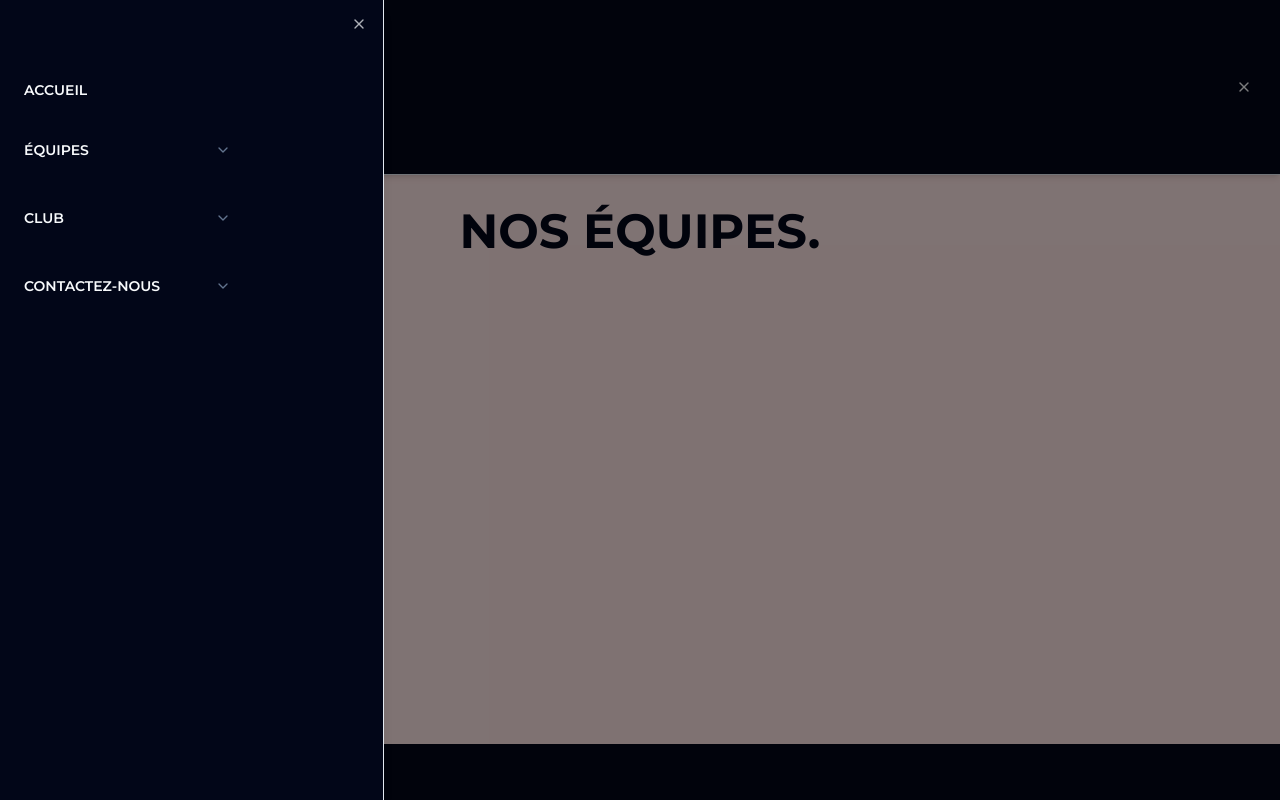
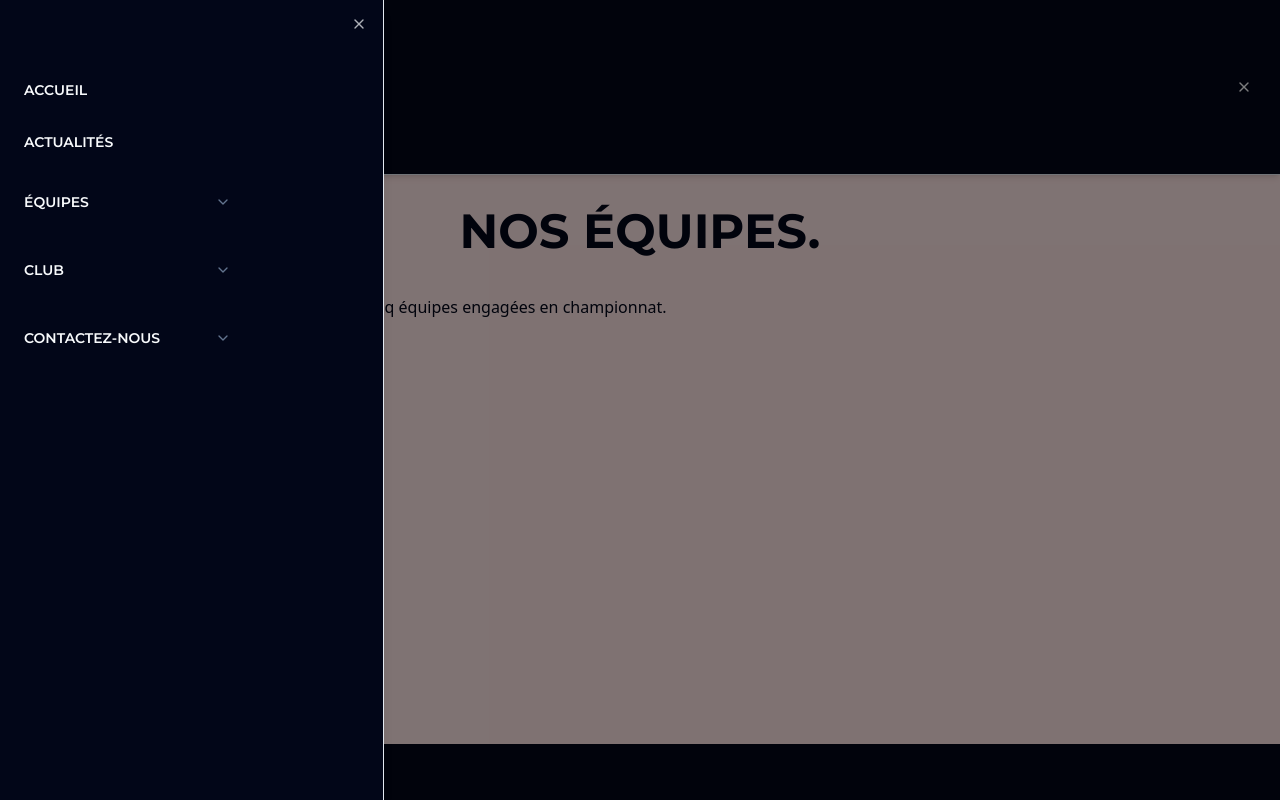
Before and after one commit to MisterWaner/fleury-basket-front, a Next.js app: page /equipes/nos-equipes in a window 1280 px wide. Both pictures are taken after a click on the button 1244 px from the left and 87 px from the top of the page. Built offline with nearby package versions, Linux system fonts and the light colour scheme.

Commit message:
14th commit: --FINISH tables ui. --ADD Actualités page. --MADE Organigramme page. --TODO: Contact form, Footer & start articles ui.

```diff
--- /dev/null
+++ b/app/actualites/[article]/page.tsx
@@ -0,0 +1,5 @@
+import React from "react";
+
+export default function page() {
+    return <div>Article</div>;
+}
--- /dev/null
+++ b/app/actualites/page.tsx
@@ -0,0 +1,13 @@
+import PageTitle from "@/components/Headings/PageTitle";
+import Wrapper from "@/components/Wrapper";
+
+export default function page() {
+    return (
+        <>
+            <PageTitle>Actualités</PageTitle>
+            <Wrapper>
+                <p>Contenu à venir...</p>
+            </Wrapper>
+        </>
+    );
+}
--- a/app/club/organigramme/page.tsx
+++ b/app/club/organigramme/page.tsx
@@ -1,3 +1,4 @@
+import Image from "next/image";
 import PageTitle from "@/components/Headings/PageTitle";
 import Wrapper from "@/components/Wrapper";
 
@@ -6,7 +7,13 @@ export default function page() {
         <>
             <PageTitle>Organigramme du club.</PageTitle>
             <Wrapper>
-                <p>Contenu à venir...</p>
+                <Image
+                    src="/images/organigramme.png"
+                    alt="Organigramme du Club"
+                    width={800}
+                    height={600}
+                    className="md:mx-auto border border-slate-950"
+                />
             </Wrapper>
         </>
     );
--- a/app/club/partenaires/page.tsx
+++ b/app/club/partenaires/page.tsx
@@ -2,9 +2,7 @@ import PageTitle from "@/components/Headings/PageTitle";
 import SectionTitle from "@/components/Headings/SectionTitle";
 import Wrapper from "@/components/Wrapper";
 import SponsorGrid from "@/components/SponsorGrid/SponsorGrid";
-import SponsorGridItem, {
-    SponsorGridItemProps,
-} from "@/components/SponsorGrid/SponsorGridItem";
+import SponsorGridItem from "@/components/SponsorGrid/SponsorGridItem";
 
 export default function page() {
     return (
@@ -34,14 +32,17 @@ export default function page() {
                     <SponsorGridItem
                         imageSrc="/images/sponsor-voltec.webp"
                         imageAlt="Voltec"
+                        href="https://www.facebook.com/voltecelectricite/"
                     />
                     <SponsorGridItem
                         imageSrc="/images/logo-fleury.jpg"
-                        imageAlt="Logo de Fleury sur Orn"
+                        imageAlt="Logo de Fleury sur Orne"
+                        href="https://fleurysurorne.fr/"
                     />
                     <SponsorGridItem
                         imageSrc="/images/rexellogo.jpeg"
                         imageAlt="Rexel"
+                        href="https://www.rexel.fr/frx/"
                     />
                 </SponsorGrid>
             </Wrapper>
@@ -54,10 +55,12 @@ export default function page() {
                     <SponsorGridItem
                         imageSrc="/images/logo-lpa.png"
                         imageAlt="Logo de la petite agence immobilier"
+                        href="https://www.lapetiteagencecaen.com/"
                     />
                     <SponsorGridItem
                         imageSrc="/images/aquila-rh.png"
                         imageAlt="Logo d'Aquila RH"
+                        href="https://www.aquila-rh.com/agence-interim-recrutement/agence-interim-recrutement-emploi-aquila-rh-caen.html"
                     />
                 </SponsorGrid>
             </Wrapper>
@@ -70,10 +73,12 @@ export default function page() {
                     <SponsorGridItem
                         imageSrc="/images/alius-odorem.png"
                         imageAlt="Logo d'Alius Odorem"
+                        href="https://www.aliusodorem.com/"
                     />
                     <SponsorGridItem
                         imageSrc="/images/digimarketi.png"
                         imageAlt="Logo de Digimarketi"
+                        href="https://digimarketi.net/"
                     />
                 </SponsorGrid>
             </Wrapper>
--- a/app/equipes/nos-equipes/page.tsx
+++ b/app/equipes/nos-equipes/page.tsx
@@ -6,7 +6,17 @@ export default function page() {
         <>
             <PageTitle>Nos équipes.</PageTitle>
             <Wrapper>
-                <p>Contenu à venir...</p>
+                <p>
+                    Pour cette saison 2025/2026, notre club compte cinq équipes
+                    engagées en championnat.
+                </p>
+                <ul>
+                    <li>SM-1</li>
+                    <li>SM-2</li>
+                    <li>U-13 M</li>
+                    <li>U-11</li>
+                    <li>U-9</li>
+                </ul>
             </Wrapper>
         </>
     );
--- a/components/Header/MainMenu.tsx
+++ b/components/Header/MainMenu.tsx
@@ -50,6 +50,14 @@ export function MainMenu() {
                         onClick={toggleMenu}
                     >
                         Accueil
+                    </Link>
+
+                    <Link
+                        href="/actualites"
+                        className="text-sm px-6 py-2 font-semibold uppercase hover:underline hover:underline-offset-4"
+                        onClick={toggleMenu}
+                    >
+                        Actualités
                     </Link>
 
                     <Accordion
--- a/components/SponsorGrid/SponsorGridItem.tsx
+++ b/components/SponsorGrid/SponsorGridItem.tsx
@@ -1,24 +1,34 @@
+import Link from "next/link";
 import Image from "next/image";
 import { Card, CardContent } from "@/components/ui/card";
 
 export interface SponsorGridItemProps {
+    href?: string;
     imageSrc: string;
     imageAlt: string;
     width?: number;
     height?: number;
 }
 
-export default function SponsorGridItem({ imageSrc, imageAlt, width, height }: SponsorGridItemProps) {
+export default function SponsorGridItem({
+    imageSrc,
+    imageAlt,
+    width,
+    height,
+    href = "#",
+}: SponsorGridItemProps) {
     return (
         <div className="p-1">
             <Card className="bg-transparent border-none shadow-none flex aspect-square justify-center items-center">
                 <CardContent>
+                    <Link href={href} target="_blank" rel="noopener noreferrer">
                         <Image
                             src={imageSrc}
                             alt={imageAlt}
                             width={width ?? 200}
                             height={height ?? 200}
                         />
+                    </Link>
                 </CardContent>
             </Card>
         </div>
--- a/components/Table/CalendarTable.tsx
+++ b/components/Table/CalendarTable.tsx
@@ -43,10 +43,11 @@ export default function CalendarTable({ team }: { team: string }) {
                         key={index}
                         className={`${
                             game.result === "Victoire"
-                                ? "bg-green-300"
+                                ? "bg-green-500 hover:bg-green-400"
                                 : game.result === "Défaite"
-                                ? "bg-red-300"
+                                ? "bg-red-500 hover:bg-red-400"
                                 : ""
+
                         } border border-slate-950`}
                     >
                         <TableCell>{game.datetime}</TableCell>
--- a/components/Table/RankingTable.tsx
+++ b/components/Table/RankingTable.tsx
@@ -35,8 +35,8 @@ export default function RankingTable({ team }: { team: string }) {
                     <TableHead>Joués</TableHead>
                     <TableHead>Victoires</TableHead>
                     <TableHead>Défaites</TableHead>
-                    <TableHead>Points Pour</TableHead>
-                    <TableHead>Points Contre</TableHead>
+                    <TableHead>Points Marqués</TableHead>
+                    <TableHead>Points Encaissés</TableHead>
                     <TableHead>Différence</TableHead>
                 </TableRow>
             </TableHeader>
@@ -44,7 +44,12 @@ export default function RankingTable({ team }: { team: string }) {
                 {data?.map((row, index) => (
                     <TableRow
                         key={index}
-                        className="border border-slate-950"
+                        className={`border border-slate-950 ${
+                            row.club === "FLEURY SUR ORNE BASKET - 1" ||
+                            row.club === "FLEURY SUR ORNE BASKET - 2"
+                                ? "bg-pink-500 hover:bg-pink-400"
+                                : ""
+                        }`}
                     >
                         <TableCell>{row.position}</TableCell>
                         <TableCell>{row.club}</TableCell>
--- a/package.json
+++ b/package.json
@@ -21,7 +21,7 @@
         "embla-carousel-react": "^8.6.0",
         "leaflet": "^1.9.4",
         "lucide-react": "^0.548.0",
-        "next": "16.0.0",
+        "next": "16.0.7",
         "react": "19.2.0",
         "react-dom": "19.2.0",
         "react-icons": "^5.5.0",
```
Also changed, not shown: public/images/organigramme.png (added), 1 other file (tests, documents, lock files or other folders). Lines whose indentation alone changed are shown as unchanged.
